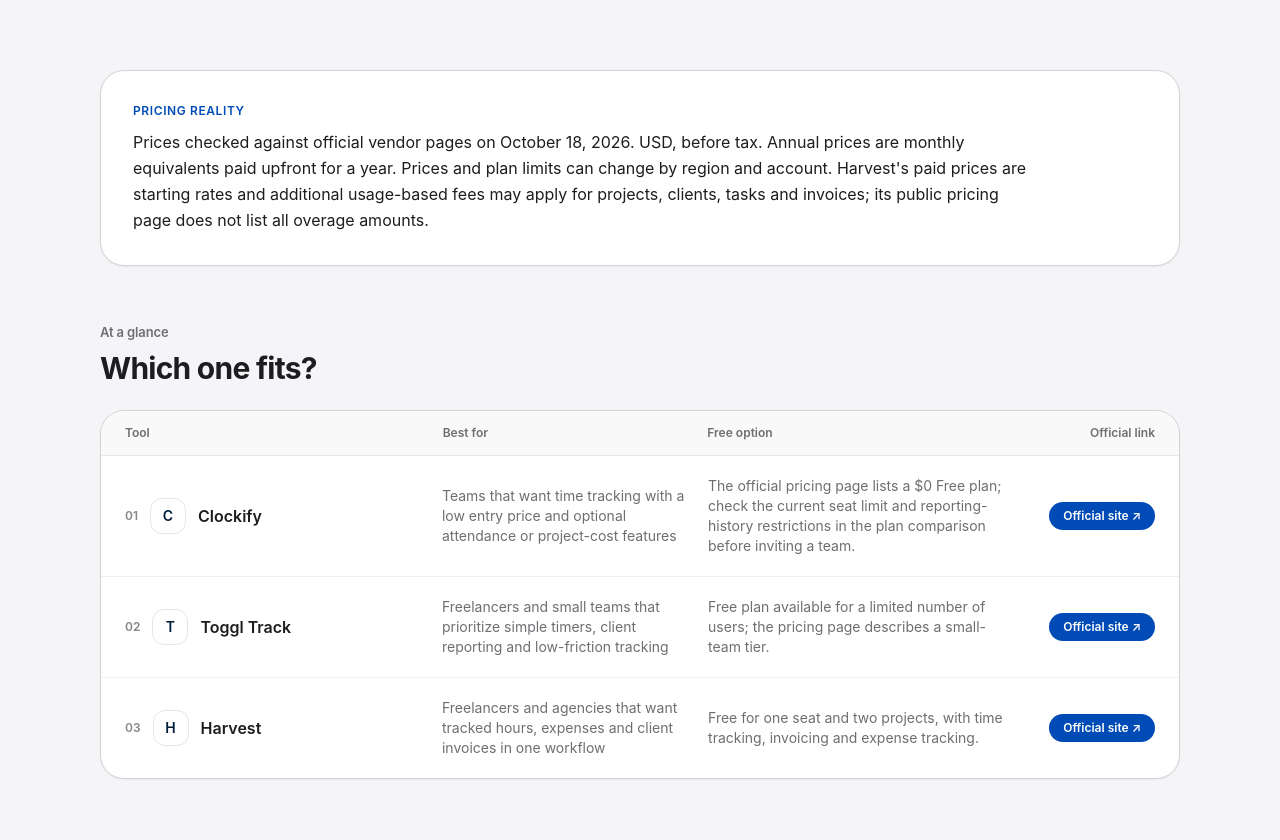
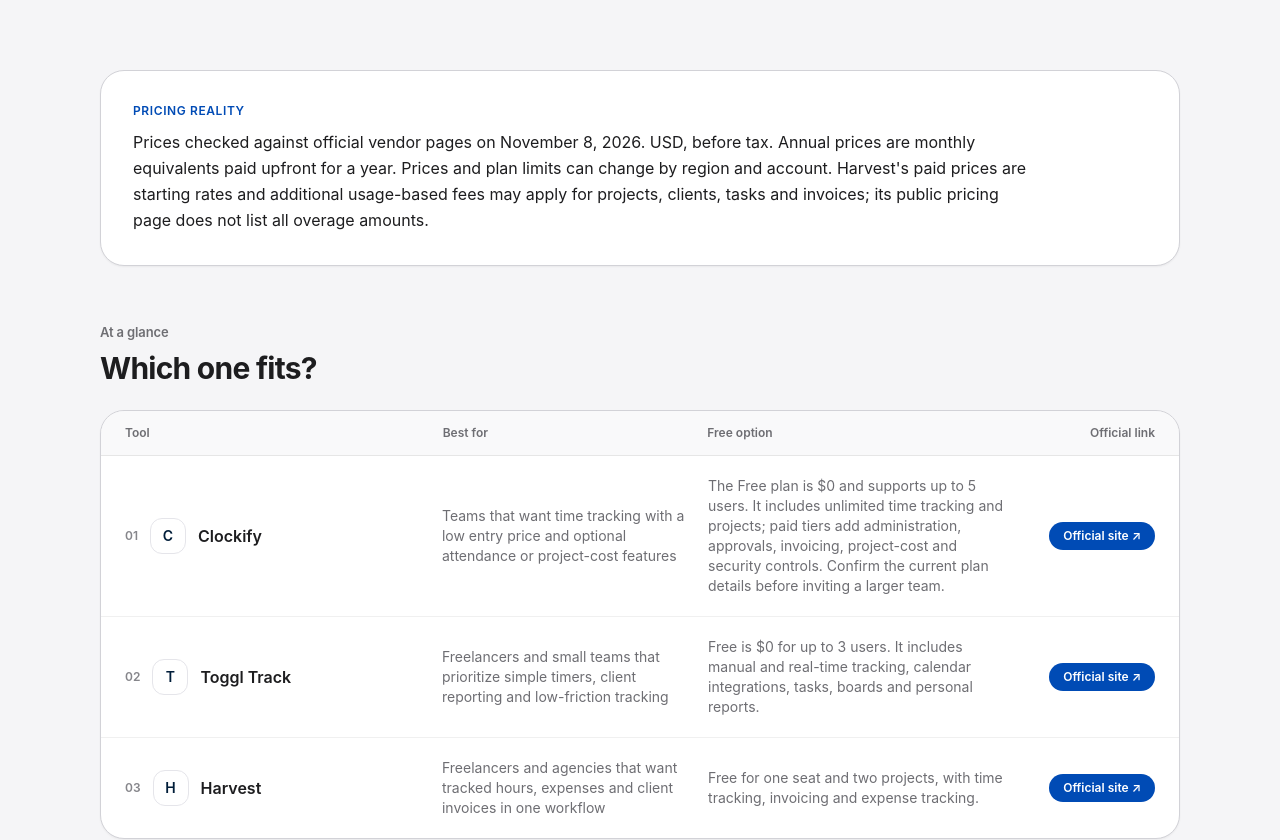
Before and after one commit to LinukaBandara/StackPick, a Next.js app: page /best/time-tracking-software-pricing in a window 1280 px wide. Shown: the part 980-1820 px from the top of the page. Built offline with nearby package versions, Linux system fonts and the light colour scheme; no server answers.

Commit message:
Refresh time tracking pricing research and review date

```diff
--- a/app/best/time-tracking-software-pricing/page.tsx
+++ b/app/best/time-tracking-software-pricing/page.tsx
@@ -22,12 +22,12 @@ export default function Page() {
       slug="time-tracking-software-pricing"
       quickAnswer="If you only need a timer, start with a free plan and avoid paying for features you will not use. Compare Clockify for approvals and team controls, Toggl Track for reporting and planning, and Harvest when time tracking should feed client invoices. For Harvest, include any usage-based charges in the quote rather than comparing only the starting seat price."
       intro="Time tracking tools can look inexpensive until you need approvals, billable rates, project budgets or client invoices. This guide compares published US prices for three popular options and calculates the seat-based portion of a five- or ten-person team's bill. The important distinction is whether the subscription is just a timer, a reporting workspace, or a billing workflow—and whether the vendor charges for usage beyond seats."
-      pricingNote="Prices checked against official vendor pages on October 18, 2026. USD, before tax. Annual prices are monthly equivalents paid upfront for a year. Prices and plan limits can change by region and account. Harvest's paid prices are starting rates and additional usage-based fees may apply for projects, clients, tasks and invoices; its public pricing page does not list all overage amounts."
+      pricingNote="Prices checked against official vendor pages on November 8, 2026. USD, before tax. Annual prices are monthly equivalents paid upfront for a year. Prices and plan limits can change by region and account. Harvest's paid prices are starting rates and additional usage-based fees may apply for projects, clients, tasks and invoices; its public pricing page does not list all overage amounts."
       tools={[
         {
           name: "Clockify",
           bestFor: "Teams that want time tracking with a low entry price and optional attendance or project-cost features",
-          freeOption: "The official pricing page lists a $0 Free plan; check the current seat limit and reporting-history restrictions in the plan comparison before inviting a team.",
+          freeOption: "The Free plan is $0 and supports up to 5 users. It includes unlimited time tracking and projects; paid tiers add administration, approvals, invoicing, project-cost and security controls. Confirm the current plan details before inviting a larger team.",
           tradeoff:
             "Basic starts at $3.99/seat/month billed annually ($4.99 monthly), Standard at $5.49 annually ($6.99 monthly), Pro at $7.99 annually ($9.99 monthly), and Enterprise at $11.99 annually ($14.99 monthly). Choose by the feature you actually need: approvals and invoicing sit on Standard, while expenses, budgets and profitability are on Pro.",
           url: "https://clockify.me/pricing",
@@ -35,7 +35,7 @@ export default function Page() {
         {
           name: "Toggl Track",
           bestFor: "Freelancers and small teams that prioritize simple timers, client reporting and low-friction tracking",
-          freeOption: "Free plan available for a limited number of users; the pricing page describes a small-team tier.",
+          freeOption: "Free is $0 for up to 3 users. It includes manual and real-time tracking, calendar integrations, tasks, boards and personal reports.",
           tradeoff:
             "Starter is listed at $9/user/month billed annually or $12 monthly; Premium is $16 annually or $24 monthly. Billable rates, team-level reporting and planning features make the paid tiers more relevant to client-service teams, but a solo freelancer may not need to upgrade.",
           url: "https://toggl.com/pricing",
@@ -53,7 +53,7 @@ export default function Page() {
     >
       <section className="bg-white">
         <div className="sp-container py-14 sm:py-18">
-          <p className="sp-eyebrow">US price snapshot · October 18, 2026</p>
+          <p className="sp-eyebrow">US price snapshot · November 8, 2026</p>
           <h2 className="sp-title mt-4 max-w-4xl">Model the seats—and the features—you actually need.</h2>
           <p className="mt-5 max-w-3xl text-base leading-7 text-[#6e6e73]">
             The figures below multiply published per-seat rates by five or ten seats. Annual
@@ -102,7 +102,7 @@ export default function Page() {
             ))}
           </ul>
           <p className="mt-6 max-w-3xl text-xs leading-5 text-[#6e6e73]">
-            Editorial note: prices were checked on October 18, 2026. Cost scenarios are arithmetic
+            Editorial note: prices were checked on November 8, 2026. Cost scenarios are arithmetic
             based on public list prices; StackPick does not claim hands-on testing. Recheck official
             terms before purchase because pricing and plan limits can change.
           </p>
```
